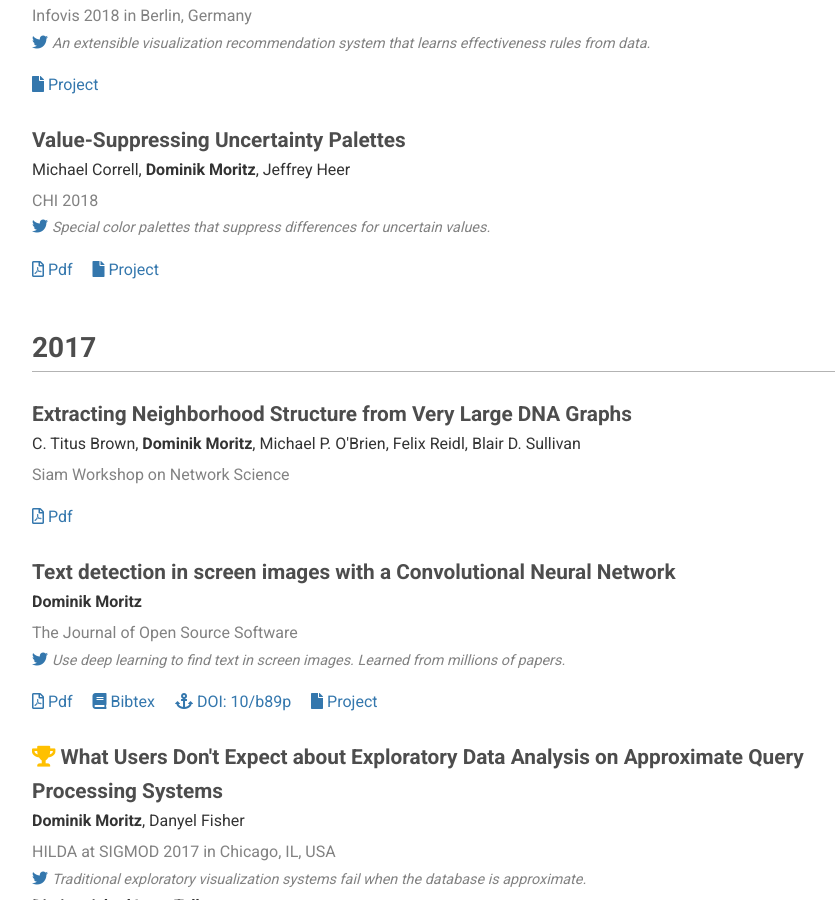
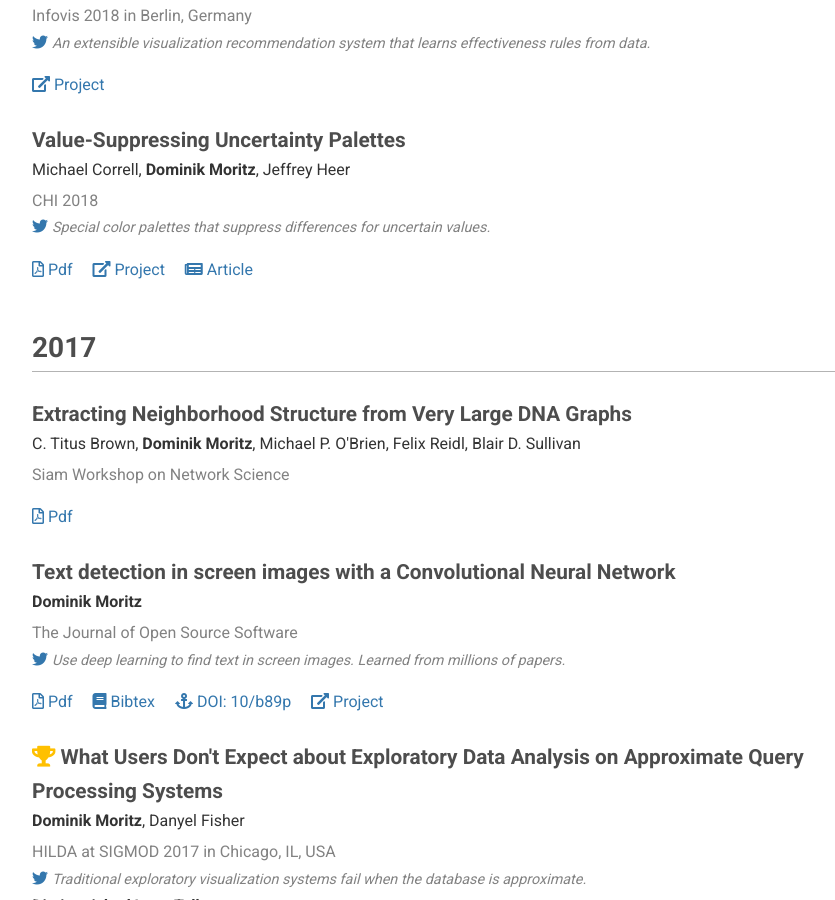
Before and after one commit to domoritz/domoritz.github.io, a Jekyll site: the page built from publications.md, in a window 1280 px wide and 900 px high, scrolled down 418 px. Shown: the whole window, without its empty margins (178-1013 px from the left). Built offline with Jekyll 4.4.1, drawn with Linux system fonts in a browser that asks for light colours; nearby versions of some CDN libraries.

Commit message:
Support blog posts

```diff
--- a/_includes/publication.html
+++ b/_includes/publication.html
@@ -38,7 +38,7 @@
     </div>
   {% endif %}
 
-  {% if pub.link or pub.pdf or pub.video %}
+  {% if pub.link or pub.pdf or pub.video or pub.blog or pub.slides or pub.doi %}
     <div class="extra-links">
     {% if pub.pdf %}
       <a href="{{ pub.pdf }}">
@@ -57,7 +57,12 @@
     {% endif %}
     {% if pub.link %}
       <a href="{{ pub.link }}">
-        <i class="fas fa-file" aria-hidden="true"></i> Project
+        <i class="fas fa-external-link-alt" aria-hidden="true"></i> Project
+      </a>
+    {% endif %}
+    {% if pub.blog %}
+      <a href="{{ pub.blog }}">
+        <i class="fas fa-newspaper" aria-hidden="true"></i> Article
       </a>
     {% endif %}
     {% if pub.video %}
```
